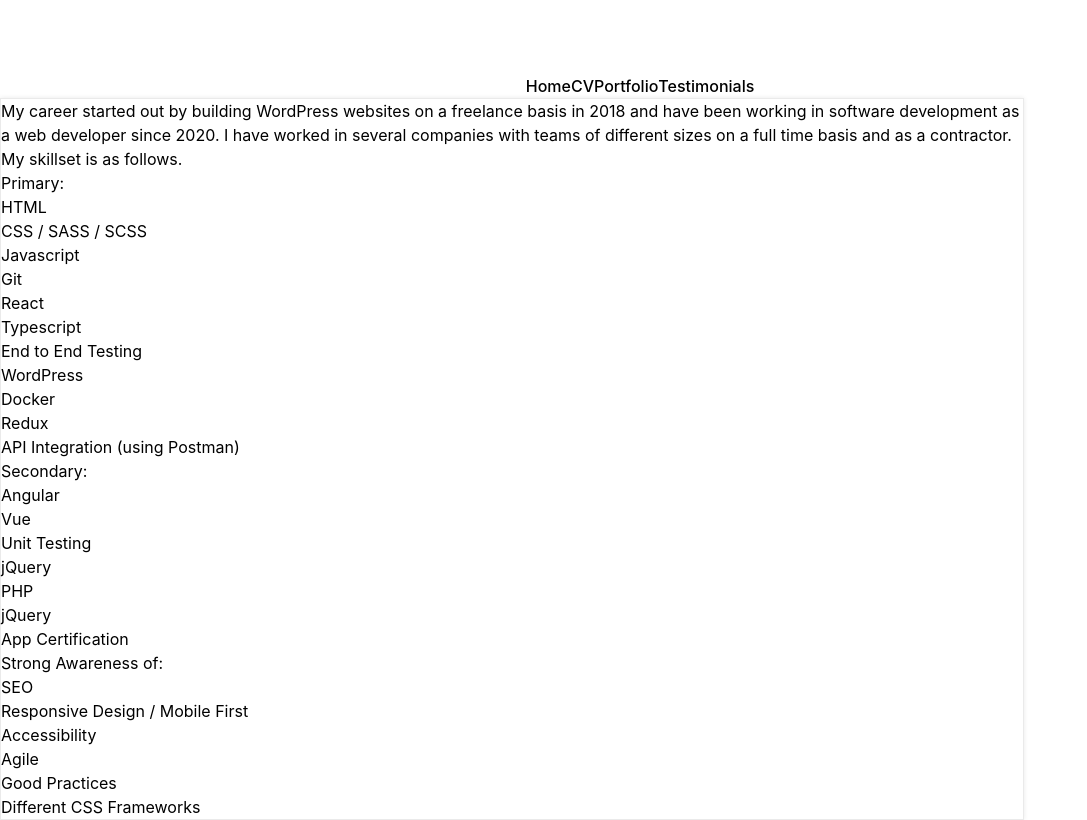
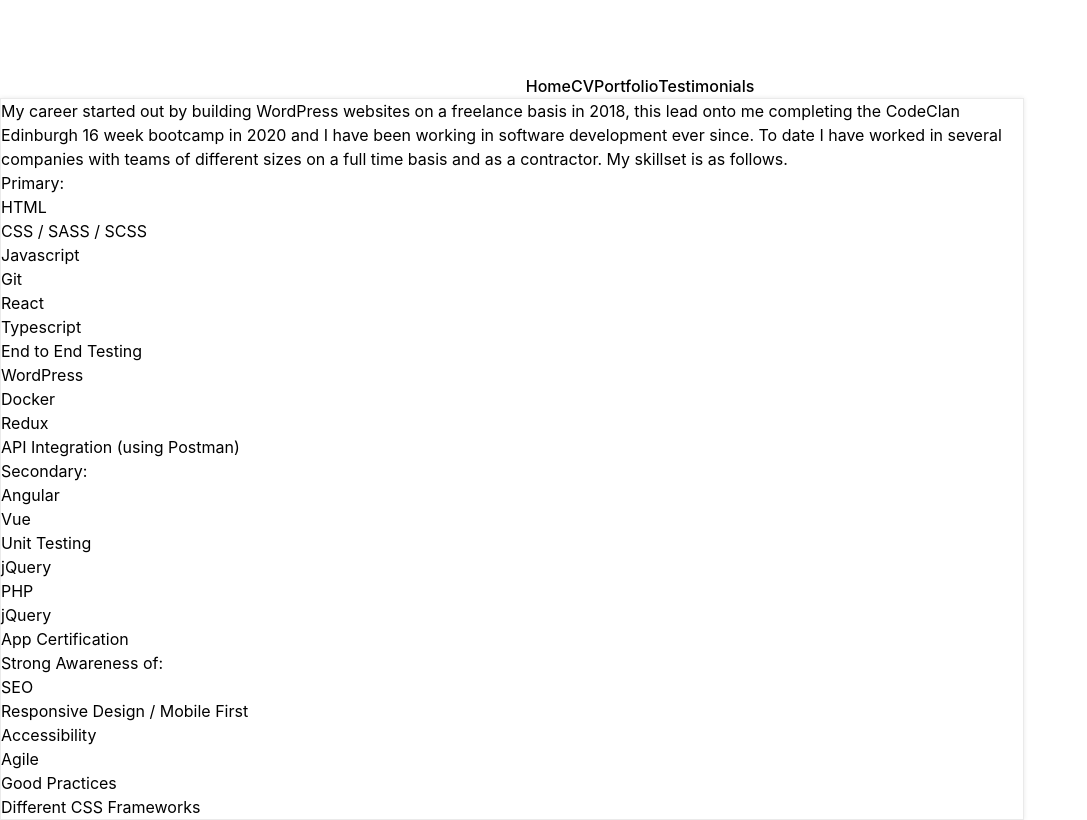
Before and after one commit to whatcodehaveyougit/portfolio-site, a React (Vite) app: page / in a window 1280 px wide. Shown: the part 2878-3698 px from the top of the page, without its empty margins (0-1087 px from the left). Built offline with nearby package versions, Linux system fonts and the light colour scheme.

Commit message:
Rewrite intro

```diff
--- a/src/pages/Home.tsx
+++ b/src/pages/Home.tsx
@@ -2,9 +2,10 @@ function Home(): JSX.Element {
   return (
     <div className="home">
       <p className="text-center sm:text-left">
-        My career started out by building WordPress websites on a freelance basis in 2018 and have been working in
-        software development as a web developer since 2020. I have worked in several companies with teams of different
-        sizes on a full time basis and as a contractor. My skillset is as follows.
+        My career started out by building WordPress websites on a freelance basis in 2018, this lead onto me completing
+        the CodeClan Edinburgh 16 week bootcamp in 2020 and I have been working in software development ever since. To
+        date I have worked in several companies with teams of different sizes on a full time basis and as a contractor.
+        My skillset is as follows.
       </p>
       <section className="grid grid-cols-1 sm:grid-cols-2 md:grid-cols-3 gap-4 my-4">
         <div className="text-center sm:text-left">
```
